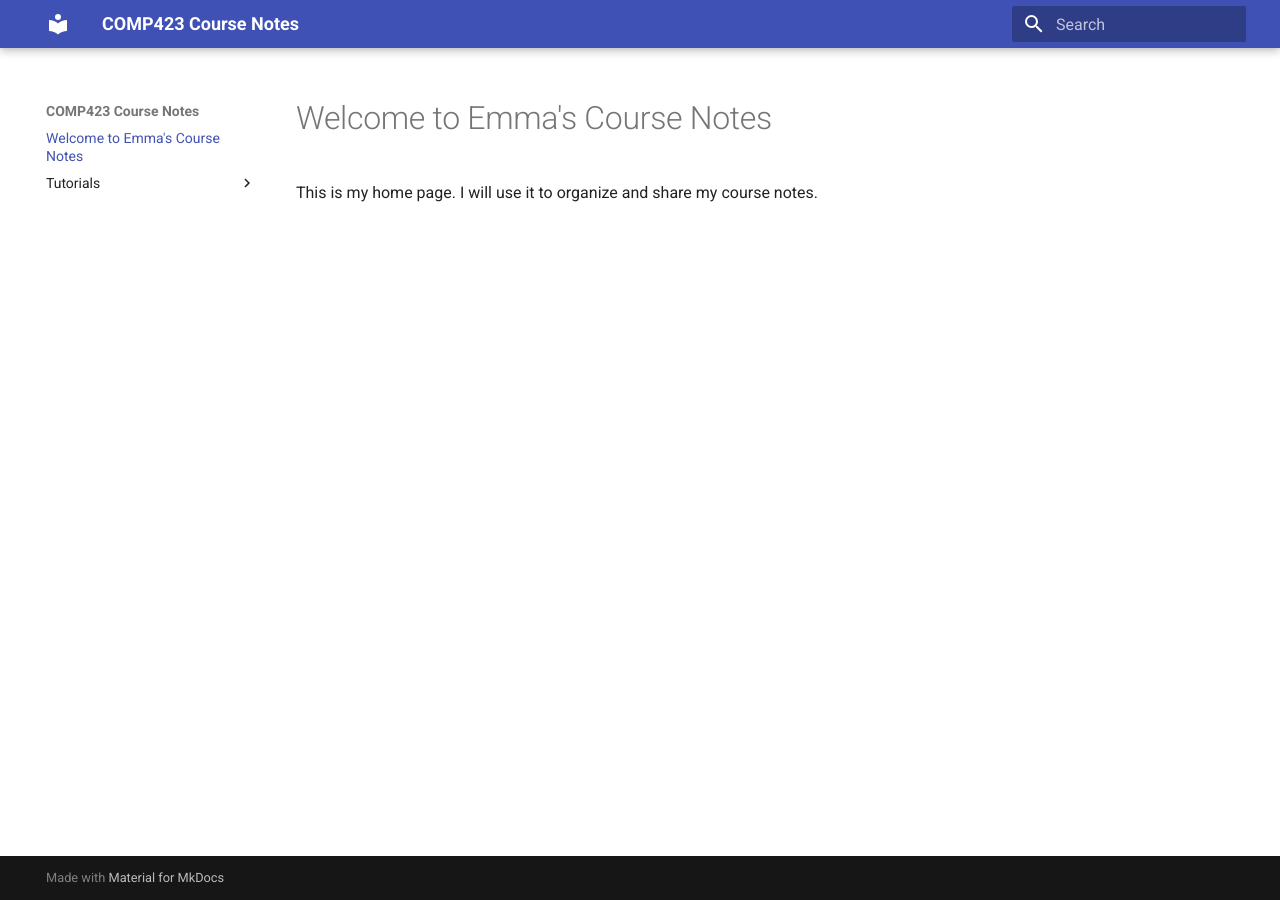
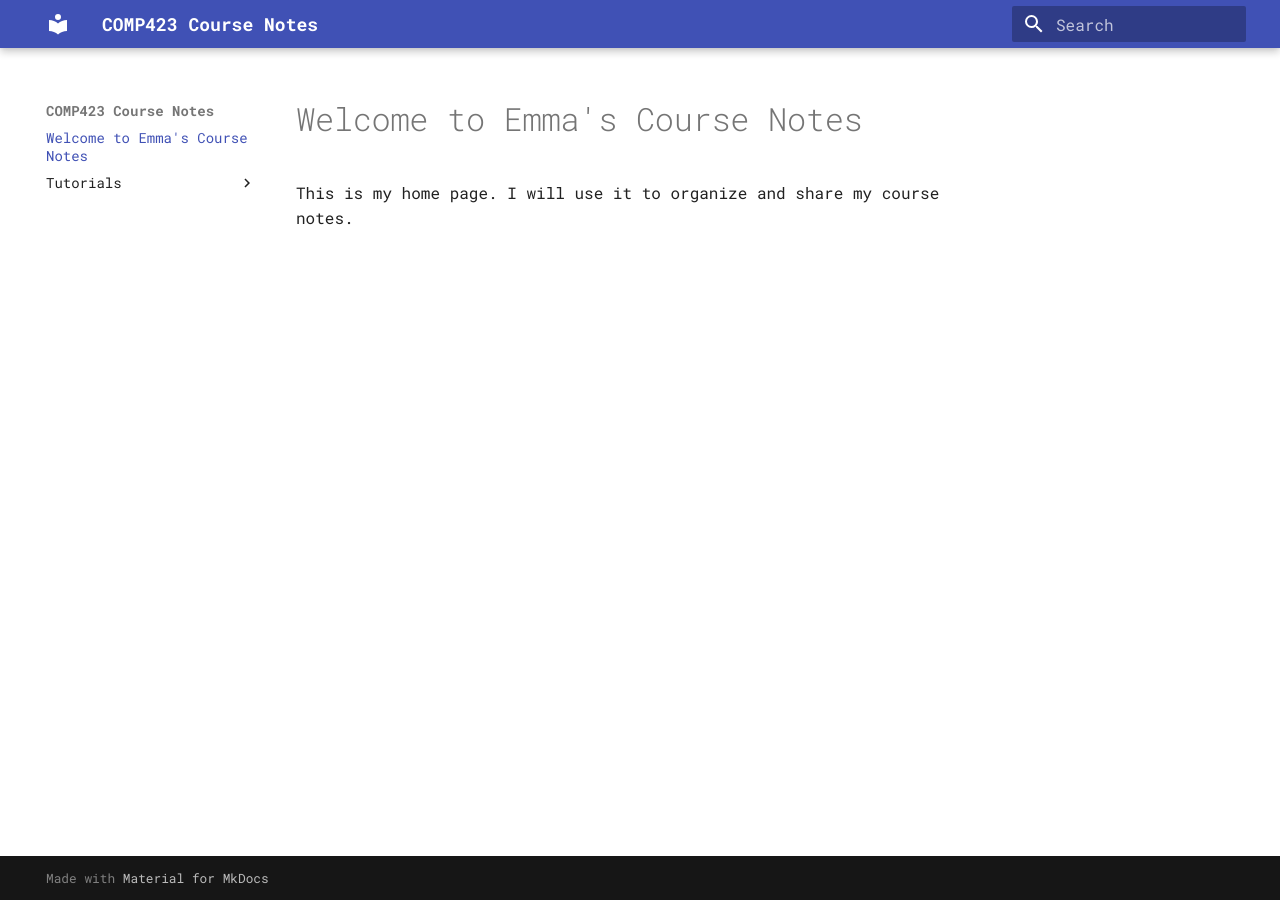
Before and after one commit to emmacoye/comp423-course-notes, an MkDocs documentation site: the page built from docs/index.md, in a window 1280 px wide. Built offline with MkDocs 1.6.1 and Material for MkDocs 9.7.7, drawn with Linux system fonts in a browser that asks for light colours.

Commit message:
Adding simple extensions

```diff
--- a/mkdocs.yml
+++ b/mkdocs.yml
@@ -1,3 +1,18 @@
 site_name: COMP423 Course Notes
 theme:
   name: material
+  pallette:
+    scheme: default
+  font:
+    text: Roboto Mono
+
+markdown_extensions:
+  - pymdownx.highlight:
+      anchor_linenums: true
+      line_spans: __span
+      pygments_lang_class: true
+  - pymdownx.inlinehilite
+  - pymdownx.snippets
+  - pymdownx.superfences
+  - admonition
+  - pymdownx.details
```
